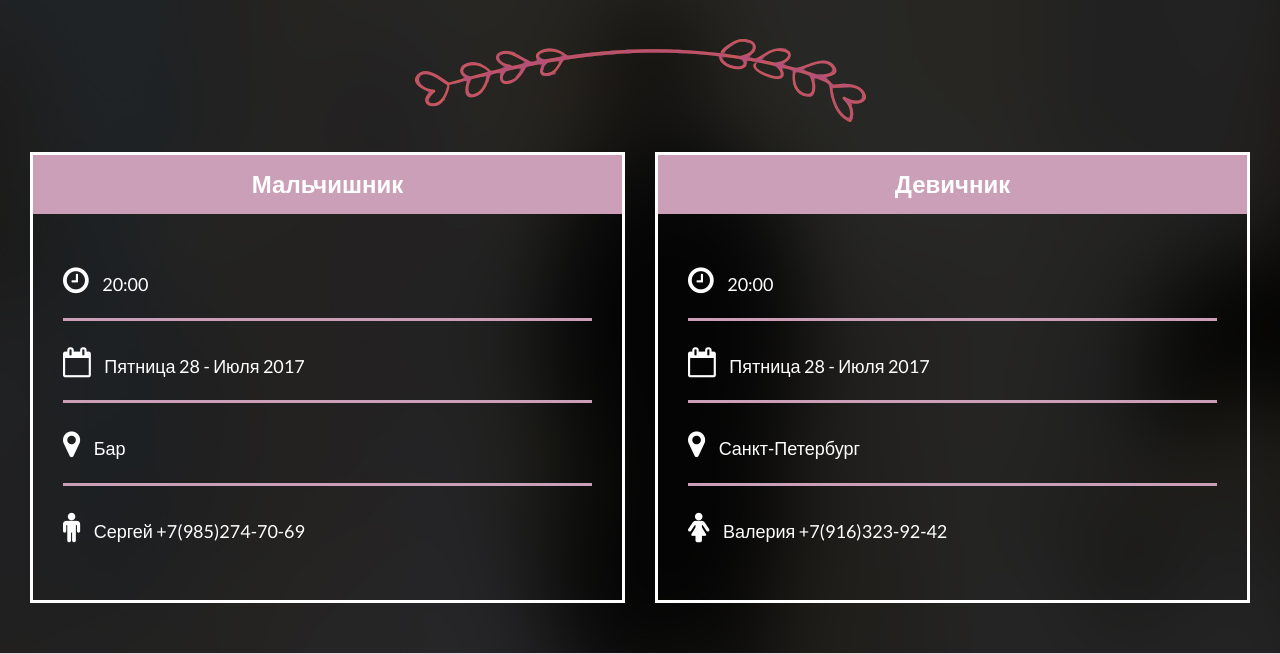
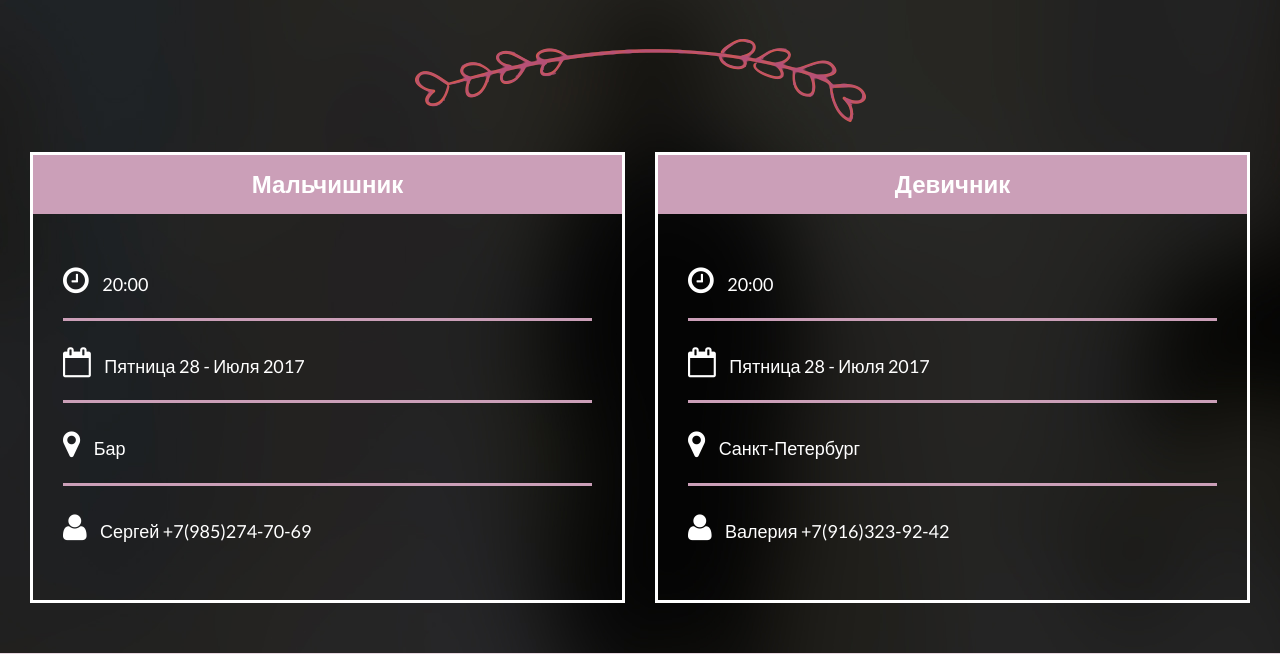
Before and after one commit to MichaelPak/wedding, a Django app: page / in a window 1280 px wide. Shown: the part 2788-3442 px from the top of the page. Run offline with Django 3.2, Linux system fonts and the light colour scheme; some libraries are stand-ins or nearby versions.

Commit message:
some fixes #6

```diff
--- a/templates/index.html
+++ b/templates/index.html
@@ -314,7 +314,7 @@
                                         </li>
                                         <li>
                                             <span class="events-item-icon">
-                                                <i class="fa fa-male fa-2" aria-hidden="true"></i>
+                                                <i class="fa fa-user fa-2" aria-hidden="true"></i>
                                             </span>
                                             <span class="events-reminder-time-content">Сергей +7(985)274-70-69</span>
                                         </li>
@@ -353,7 +353,7 @@
                                         </li>
                                         <li>
                                             <span class="events-item-icon">
-                                                <i class="fa fa-female fa-2" aria-hidden="true"></i>
+                                                <i class="fa fa-user fa-2" aria-hidden="true"></i>
                                             </span>
                                             <span class="events-reminder-time-content">Валерия +7(916)323-92-42</span>
                                         </li>
```
